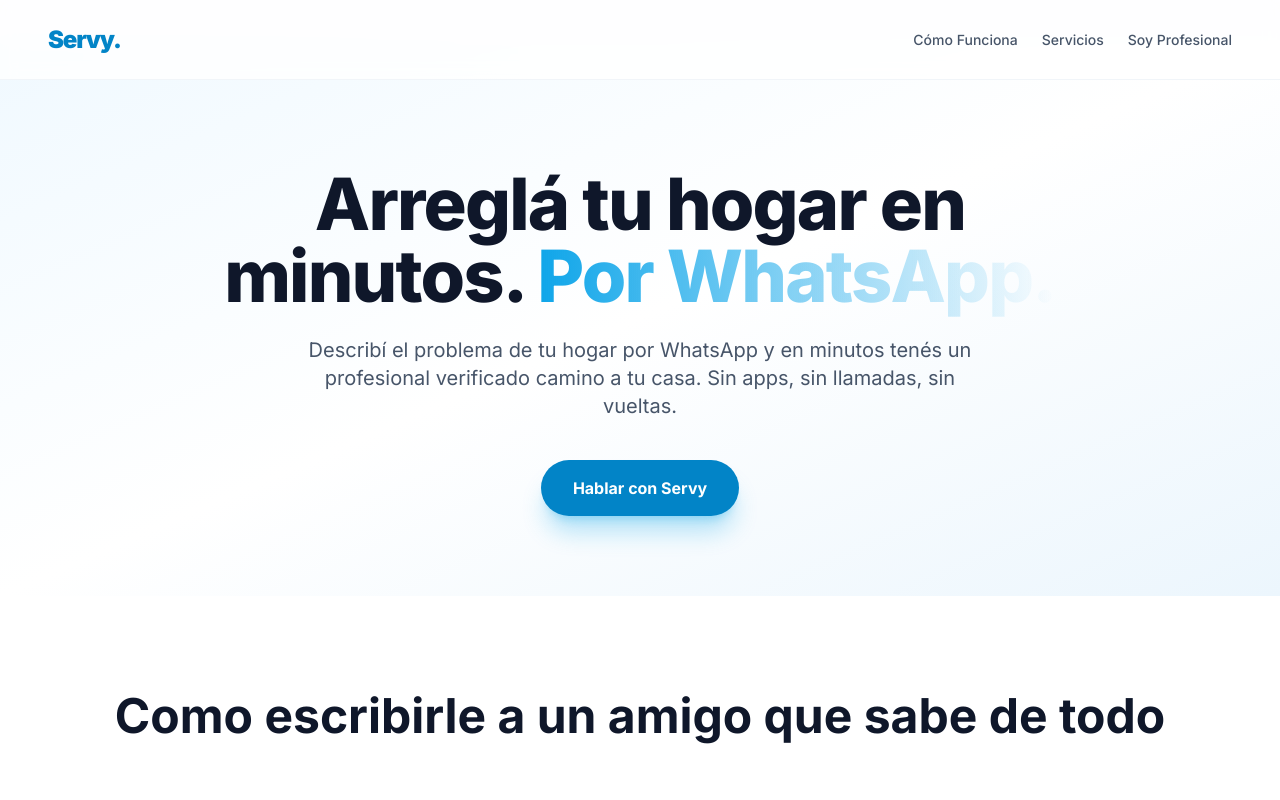
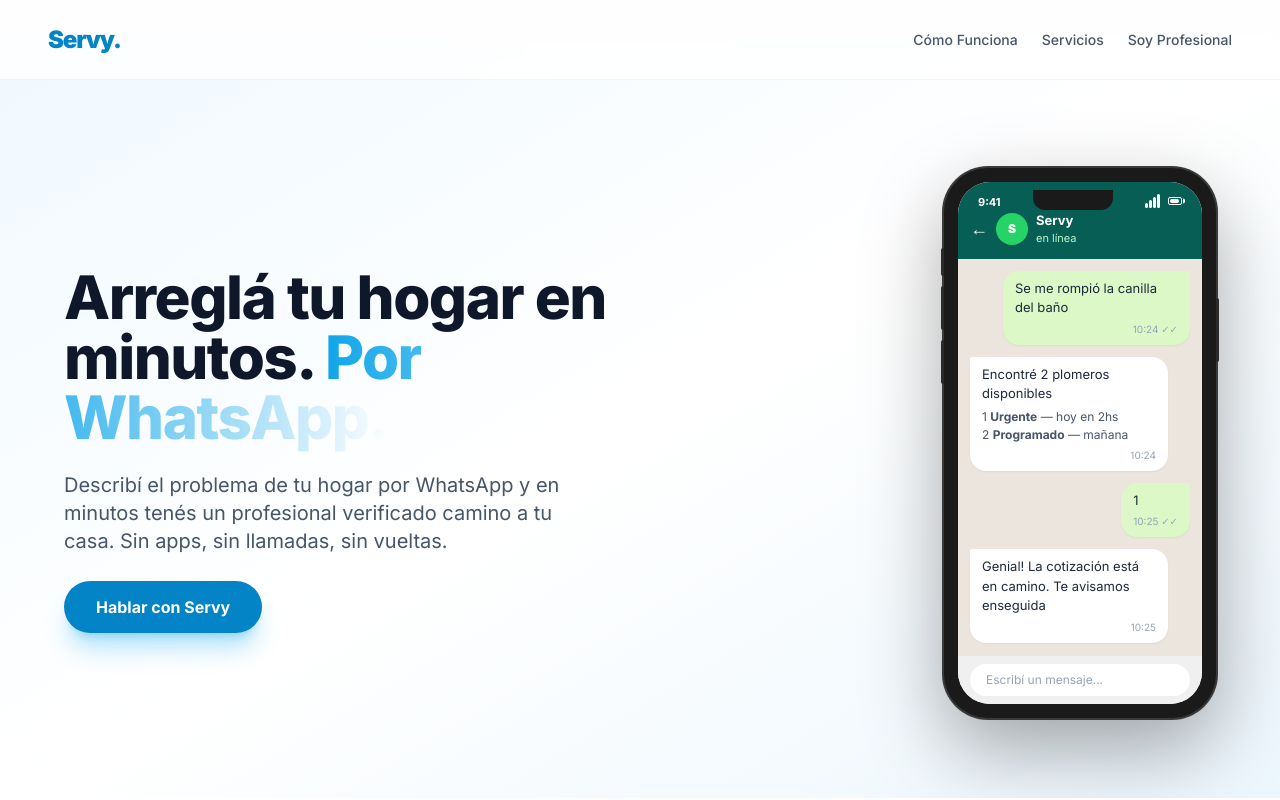
Before and after one commit to nicoanzoategui/Servyapp, a Next.js app in the folder apps/landing/: page / in a window 1280 px wide. Shown: the top 800 px of the page. Built offline with nearby package versions, Linux system fonts and the light colour scheme.

Commit message:
feat: agregar iPhone mockup al hero de la landing

```diff
--- a/apps/landing/app/page.tsx
+++ b/apps/landing/app/page.tsx
@@ -18,17 +18,123 @@
             </header>
 
             {/* Hero Section */}
-            <section className="w-full flex-1 pt-32 pb-20 px-6 md:px-12 flex flex-col items-center justify-center text-center bg-gradient-to-br from-servy-50 via-white to-servy-100/50 mt-10">
-                <h1 className="text-5xl md:text-7xl font-extrabold tracking-tight text-slate-900 max-w-4xl animate-slide-up">
-                    Arreglá tu hogar en minutos. <span className="text-transparent bg-clip-text bg-gradient-to-r from-servy-500 to-servy-700">Por WhatsApp.</span>
-                </h1>
-                <p className="mt-6 text-lg md:text-xl text-slate-600 max-w-2xl animate-fade-in delay-150">
-                    Describí el problema de tu hogar por WhatsApp y en minutos tenés un profesional verificado camino a tu casa. Sin apps, sin llamadas, sin vueltas.
-                </p>
-                <div className="mt-10 flex flex-col sm:flex-row gap-4 animate-slide-up delay-300">
-                    <a href={WA_LINK} target="_blank" rel="noopener noreferrer" className="bg-servy-600 text-white px-8 py-4 rounded-full font-bold shadow-xl shadow-servy-500/30 hover:shadow-2xl hover:bg-servy-500 hover:-translate-y-1 transition-all duration-300">
-                        Hablar con Servy
-                    </a>
+            <section className="w-full pt-32 pb-20 px-6 md:px-12 bg-gradient-to-br from-servy-50 via-white to-servy-100/50 mt-10">
+                <div className="max-w-6xl mx-auto flex flex-col md:flex-row items-center justify-between gap-12">
+                    {/* Texto */}
+                    <div className="flex-1 flex flex-col items-start text-left">
+                        <h1 className="text-5xl md:text-6xl font-extrabold tracking-tight text-slate-900 max-w-xl animate-slide-up">
+                            Arreglá tu hogar en minutos.{' '}
+                            <span className="text-transparent bg-clip-text bg-gradient-to-r from-servy-500 to-servy-700">
+                                Por WhatsApp.
+                            </span>
+                        </h1>
+                        <p className="mt-6 text-lg md:text-xl text-slate-600 max-w-lg animate-fade-in delay-150">
+                            Describí el problema de tu hogar por WhatsApp y en minutos tenés un profesional verificado camino a tu casa. Sin apps, sin llamadas, sin vueltas.
+                        </p>
+                        <div className="mt-10 animate-slide-up delay-300">
+                            <a
+                                href={WA_LINK}
+                                target="_blank"
+                                rel="noopener noreferrer"
+                                className="bg-servy-600 text-white px-8 py-4 rounded-full font-bold shadow-xl shadow-servy-500/30 hover:shadow-2xl hover:bg-servy-500 hover:-translate-y-1 transition-all duration-300"
+                            >
+                                Hablar con Servy
+                            </a>
+                        </div>
+                    </div>
+
+                    {/* iPhone Mockup */}
+                    <div className="shrink-0 hidden md:flex justify-center items-center">
+                        <div className="relative w-[272px]">
+                            {/* Cuerpo iPhone */}
+                            <div
+                                className="bg-[#1a1a1a] rounded-[44px] p-[14px] shadow-2xl"
+                                style={{ boxShadow: '0 0 0 2px #3a3a3a, 0 30px 80px rgba(0,0,0,0.35)' }}
+                            >
+                                {/* Botones laterales izquierda */}
+                                <div className="absolute left-[-3px] top-[80px] w-[3px] h-[28px] bg-[#2a2a2a] rounded-l-sm"></div>
+                                <div className="absolute left-[-3px] top-[118px] w-[3px] h-[44px] bg-[#2a2a2a] rounded-l-sm"></div>
+                                <div className="absolute left-[-3px] top-[172px] w-[3px] h-[44px] bg-[#2a2a2a] rounded-l-sm"></div>
+                                {/* Botón derecha */}
+                                <div className="absolute right-[-3px] top-[130px] w-[3px] h-[64px] bg-[#2a2a2a] rounded-r-sm"></div>
+
+                                {/* Pantalla */}
+                                <div className="bg-white rounded-[32px] overflow-hidden">
+                                    {/* Status bar */}
+                                    <div className="bg-[#075E54] px-5 pt-2 pb-0 flex justify-between items-start">
+                                        <span className="text-white text-[11px] font-bold pt-1">9:41</span>
+                                        <div className="w-[80px] h-[20px] bg-[#1a1a1a] rounded-b-[12px]"></div>
+                                        <div className="flex gap-1 items-center pt-1">
+                                            <div className="flex gap-[1px] items-end">
+                                                <div className="w-[3px] h-[5px] bg-white rounded-sm"></div>
+                                                <div className="w-[3px] h-[8px] bg-white rounded-sm"></div>
+                                                <div className="w-[3px] h-[11px] bg-white rounded-sm"></div>
+                                                <div className="w-[3px] h-[14px] bg-white rounded-sm"></div>
+                                            </div>
+                                            <div className="w-[14px] h-[8px] border-[1.5px] border-white rounded-sm relative ml-1">
+                                                <div className="absolute right-[-4px] top-1/2 -translate-y-1/2 w-[2px] h-[5px] bg-white rounded-r-sm"></div>
+                                                <div className="w-[9px] h-[4px] bg-white rounded-sm m-[1px]"></div>
+                                            </div>
+                                        </div>
+                                    </div>
+
+                                    {/* WhatsApp header */}
+                                    <div className="bg-[#075E54] px-3 pb-3 flex items-center gap-2">
+                                        <span className="text-white text-lg">←</span>
+                                        <div className="w-8 h-8 rounded-full bg-[#25D366] flex items-center justify-center font-black text-xs text-white shrink-0">
+                                            S
+                                        </div>
+                                        <div className="flex-1">
+                                            <p className="text-white font-bold text-[13px] m-0">Servy</p>
+                                            <p className="text-green-200 text-[11px] m-0">en línea</p>
+                                        </div>
+                                    </div>
+
+                                    {/* Chat body */}
+                                    <div className="bg-[#ECE5DD] px-3 py-3 flex flex-col gap-3 min-h-[360px]">
+                                        {/* Mensaje usuario */}
+                                        <div className="self-end bg-[#DCF8C6] rounded-2xl rounded-tr-sm px-3 py-2 max-w-[85%] shadow-sm">
+                                            <p className="text-slate-800 text-[13px] m-0">Se me rompió la canilla del baño</p>
+                                            <p className="text-slate-400 text-[10px] text-right mt-1 m-0">10:24 ✓✓</p>
+                                        </div>
+
+                                        {/* Respuesta Servy */}
+                                        <div className="self-start bg-white rounded-2xl rounded-tl-sm px-3 py-2 max-w-[90%] shadow-sm">
+                                            <p className="text-slate-800 text-[13px] m-0 mb-1">Encontré 2 plomeros disponibles</p>
+                                            <p className="text-slate-600 text-[12px] m-0">
+                                                1 <strong>Urgente</strong> — hoy en 2hs
+                                            </p>
+                                            <p className="text-slate-600 text-[12px] m-0">
+                                                2 <strong>Programado</strong> — mañana
+                                            </p>
+                                            <p className="text-slate-400 text-[10px] text-right mt-1 m-0">10:24</p>
+                                        </div>
+
+                                        {/* Respuesta usuario */}
+                                        <div className="self-end bg-[#DCF8C6] rounded-2xl rounded-tr-sm px-3 py-2 max-w-[85%] shadow-sm">
+                                            <p className="text-slate-800 text-[13px] m-0">1</p>
+                                            <p className="text-slate-400 text-[10px] text-right mt-1 m-0">10:25 ✓✓</p>
+                                        </div>
+
+                                        {/* Respuesta Servy */}
+                                        <div className="self-start bg-white rounded-2xl rounded-tl-sm px-3 py-2 max-w-[90%] shadow-sm">
+                                            <p className="text-slate-800 text-[13px] m-0">
+                                                Genial! La cotización está en camino. Te avisamos enseguida
+                                            </p>
+                                            <p className="text-slate-400 text-[10px] text-right mt-1 m-0">10:25</p>
+                                        </div>
+                                    </div>
+
+                                    {/* Input bar */}
+                                    <div className="bg-[#F0F0F0] px-3 py-2 flex items-center gap-2 border-t border-slate-200">
+                                        <div className="flex-1 bg-white rounded-full px-4 py-2 text-slate-400 text-xs">
+                                            Escribí un mensaje...
+                                        </div>
+                                    </div>
+                                </div>
+                            </div>
+                        </div>
+                    </div>
                 </div>
             </section>
 
```
Also changed, not shown: 1 other file (tests, documents, lock files or other folders).
